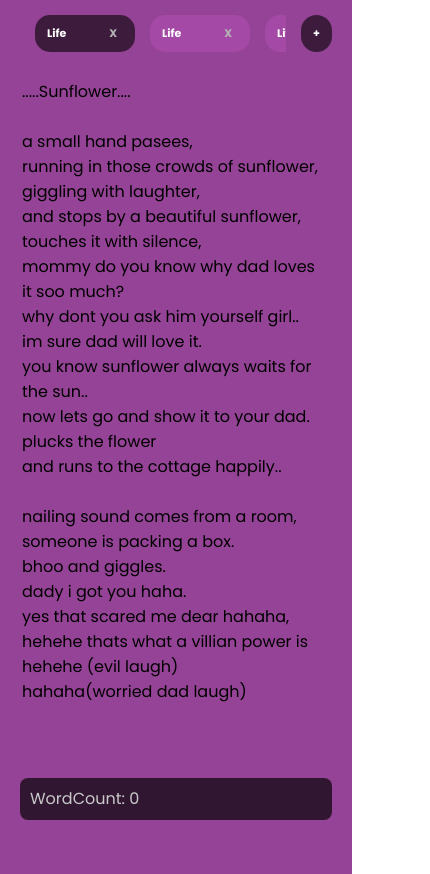
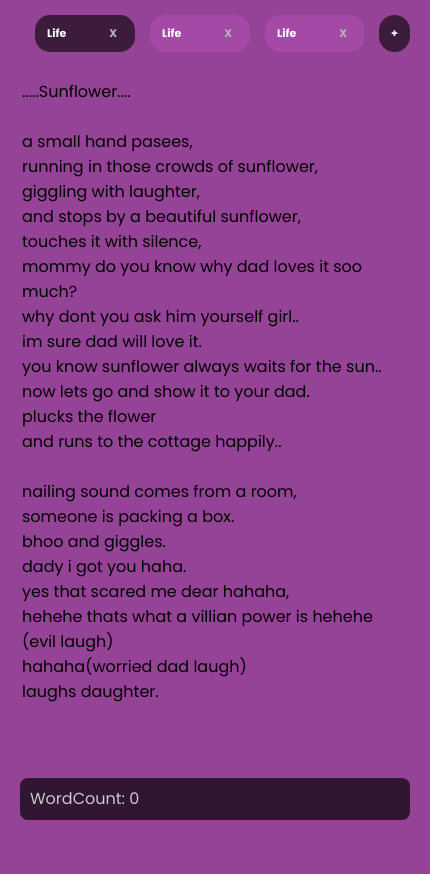
Before and after one commit to BitsJayMehta173/Noteroom, a website: page public/index.html in a window 390 px wide. Shown: the whole page, 430 px wide, since content can reach past the window. Drawn offline with Linux system fonts and the light colour scheme.

Commit message:
Update styles.css

```diff
--- a/public/styles.css
+++ b/public/styles.css
@@ -226,5 +226,9 @@ textarea::-webkit-scrollbar-thumb {
 @media only screen and (max-width: 600px) {
   .sidebar {
     display: none;
+    width:0%;
   }
+    .content{
+        width:100%;
+    }
 }
```
